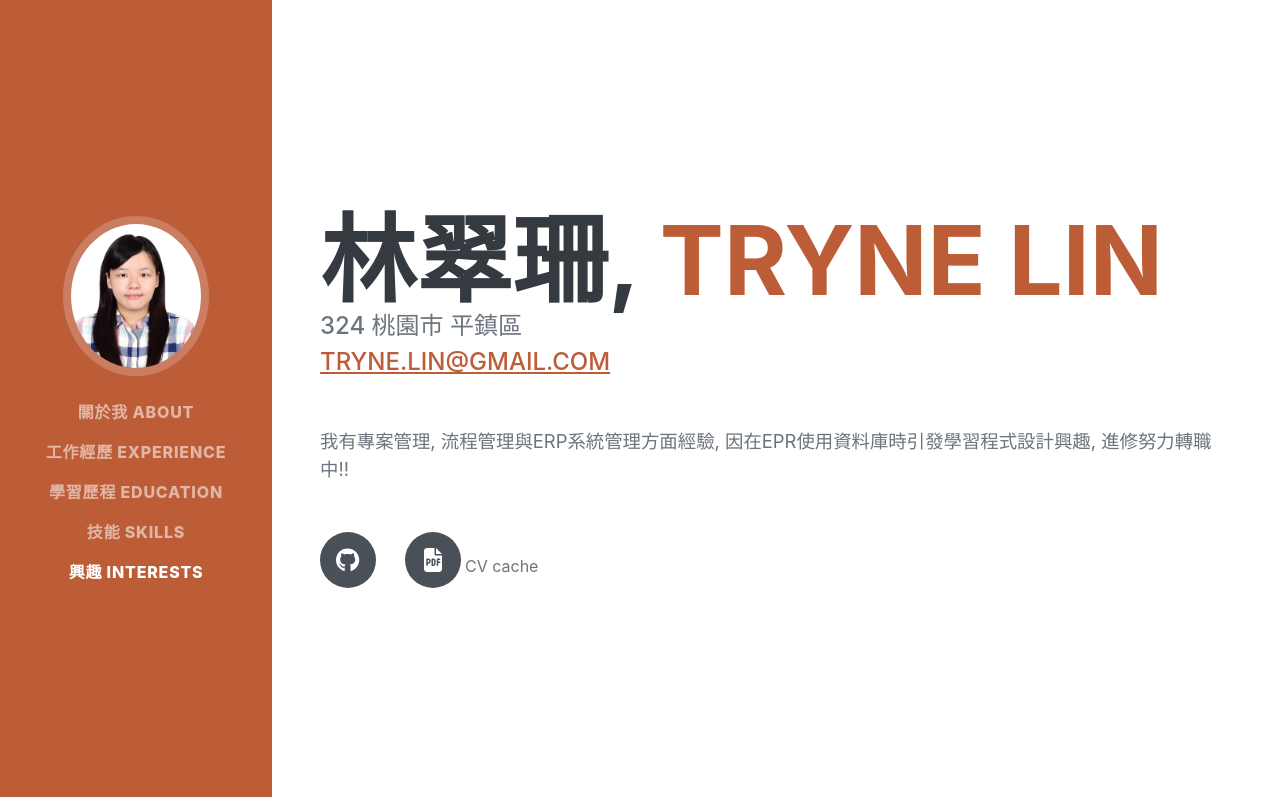
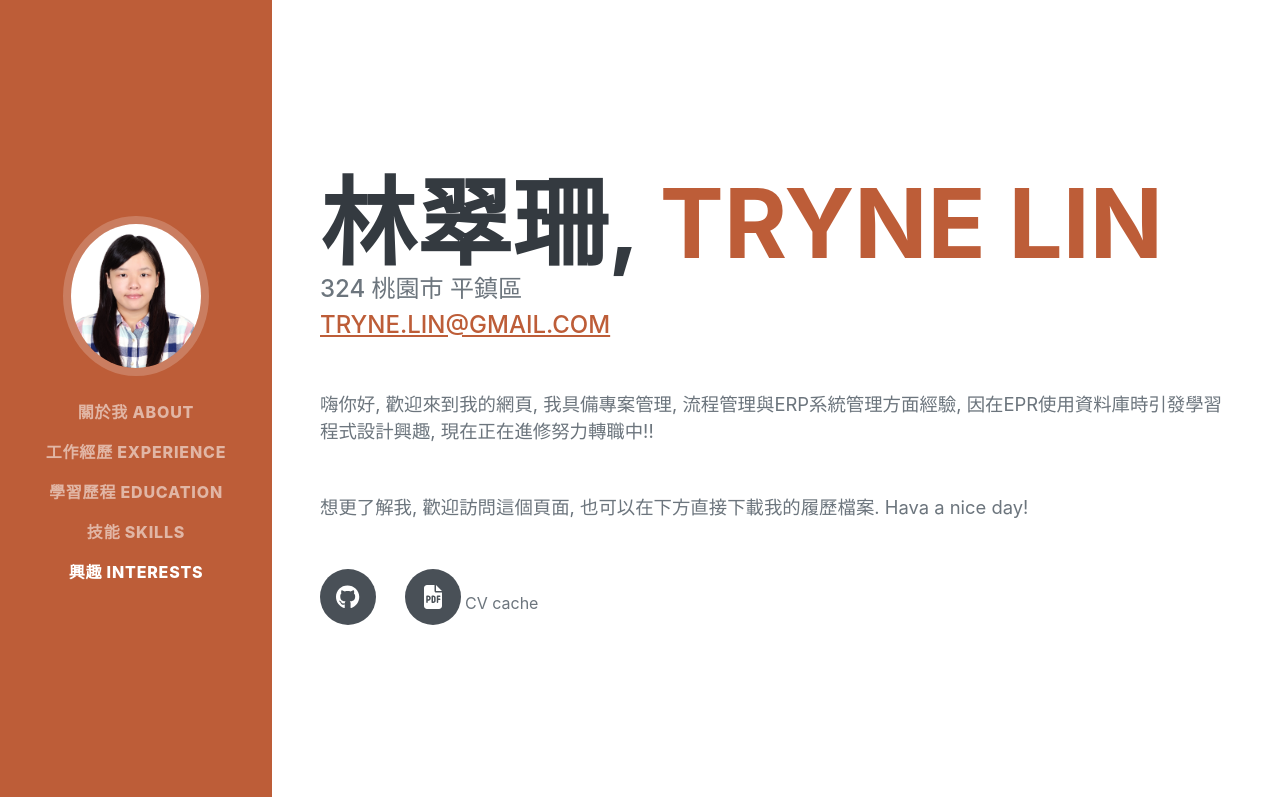
Before and after one commit to TryneLin/CV, a plain HTML site: page index.html in a window 1280 px wide. Shown: the top 797 px of the page. Drawn offline with nearby package versions, Linux system fonts and the light colour scheme; a web font is replaced by a local one.

Commit message:
Update for new CV file

```diff
--- a/index.html
+++ b/index.html
@@ -54,7 +54,8 @@
                     <br>
                     <a href="mailto:name@email.com">tryne.lin@gmail.com</a>
                 </div>
-                <p class="lead mb-5">我有專案管理, 流程管理與ERP系統管理方面經驗, 因在EPR使用資料庫時引發學習程式設計興趣, 進修努力轉職中!!</p>
+                <p class="lead mb-5">嗨你好, 歡迎來到我的網頁, 我具備專案管理, 流程管理與ERP系統管理方面經驗, 因在EPR使用資料庫時引發學習程式設計興趣, 現在正在進修努力轉職中!!</p>
+                <p class="lead mb-5">想更了解我, 歡迎訪問這個頁面, 也可以在下方直接下載我的履歷檔案. Hava a nice day!</p>
                 <div class="social-icons">
                     <!-- <a class="social-icon" href="#!"><i class="fab fa-linkedin-in"></i></a> -->
                     <a class="social-icon" href="https://github.com/TryneLin?tab=repositories" target="_blank"><i class="fab fa-github"></i></a>
```
Also changed, not shown: 1 other file.
